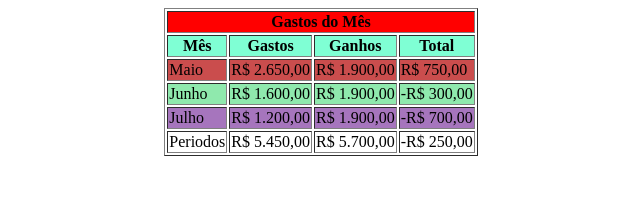
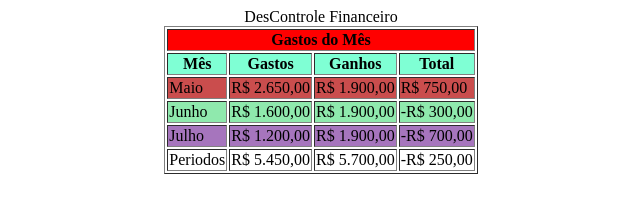
Before and after one commit to Elemento46/Aulas-IOS, a plain HTML site: page 05aula/exercicio.html in a window 1280 px wide. Shown: the whole page, without its empty margins (319-959 px from the left). Drawn offline with Linux system fonts and the light colour scheme.

Commit message:
edit html

```diff
--- a/05aula/exercicio.html
+++ b/05aula/exercicio.html
@@ -11,6 +11,7 @@
 <body>
     <center>
         <table border="black 15px">
+            <caption>DesControle Financeiro</caption> <!-- Descreve a tabela-->
             <thead> <!--Thead = Define o cabeçalho da tabela-->
                 <tr id="gastos">
                     <th colspan="4">Gastos do Mês</th>
```
Lines whose indentation alone changed are shown as unchanged.
